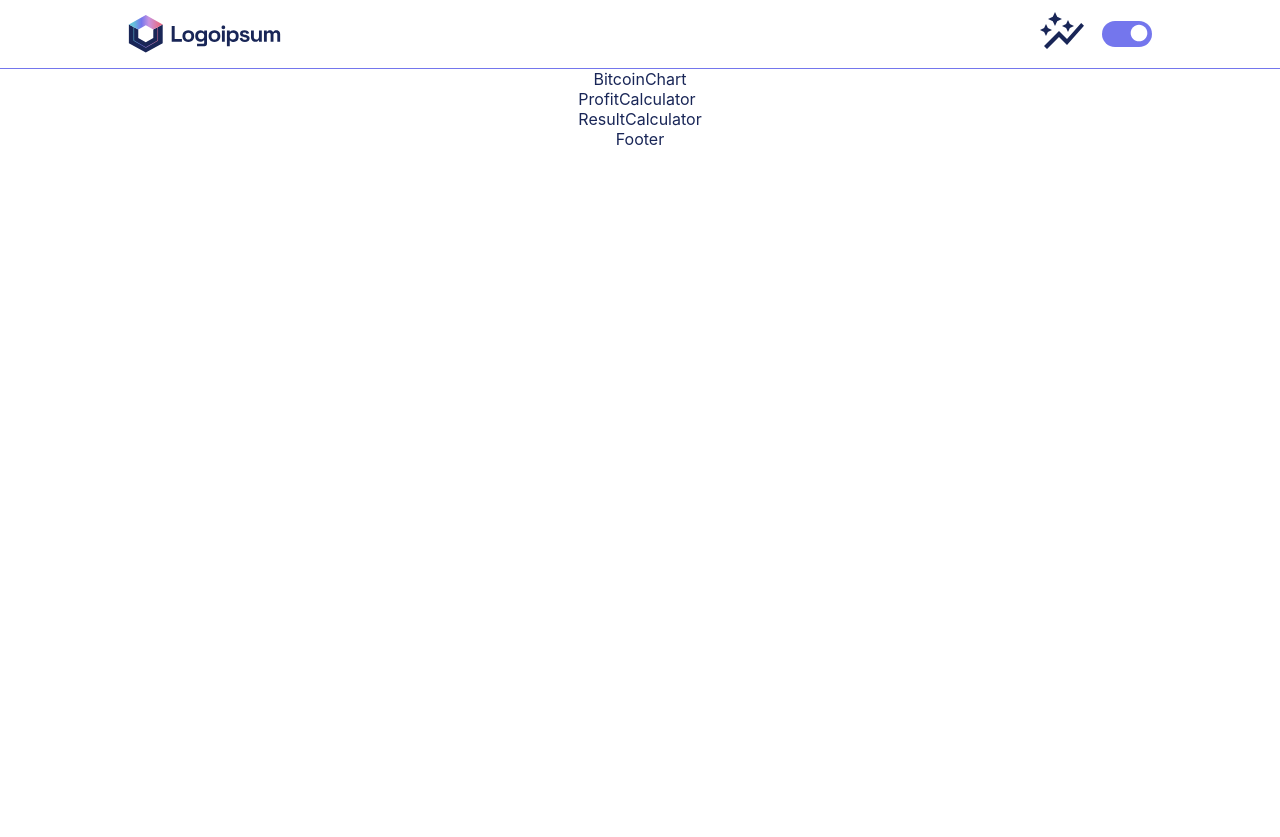
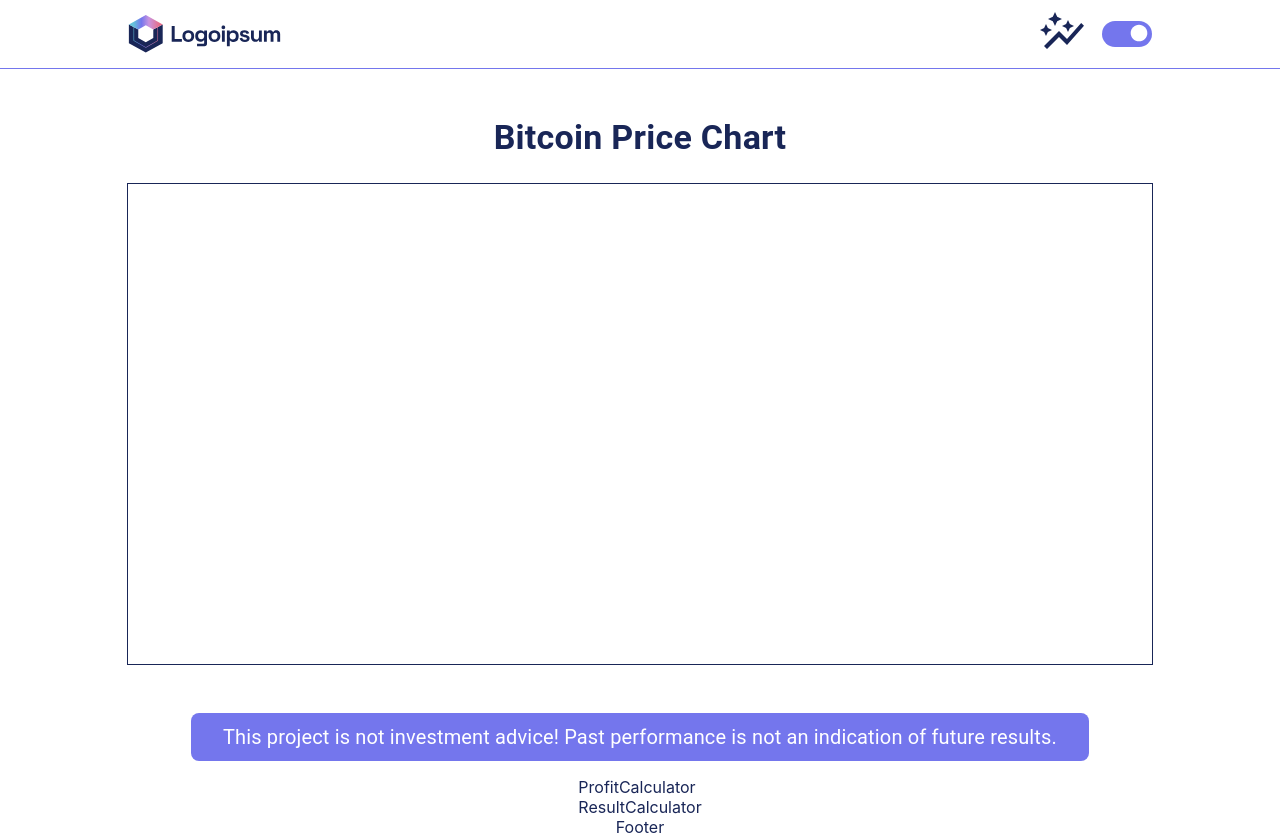
Before and after one commit to karenhirayama/bitcoin-tracker-react, a React (Create React App) app: page / in a window 1280 px wide. Before the commit the page ends 800 px from the top, so only its background shows below. Built offline with nearby package versions, Linux system fonts and the light colour scheme.

Commit message:
Finish the basic design at the BitcoinChart component

```diff
--- a/src/components/BitcoinChart/BitcoinChart.tsx
+++ b/src/components/BitcoinChart/BitcoinChart.tsx
@@ -1,7 +1,52 @@
+import { Box, Typography } from '@mui/material'
 import React from 'react'
 
 export const BitcoinChart = () => {
   return (
-    <div>BitcoinChart</div>
+    <Box
+      sx={{
+        display: 'flex',
+        width: '100%',
+        alignItems: 'center',
+        justifyContent: 'center'
+      }}
+    >
+      <Box
+        sx={{
+          display: 'flex',
+          flexDirection: 'column',
+          alignItems: 'center',
+          width: '80%',
+        }}
+      >
+        <Typography variant='h4' mt={6} mb={3}
+          sx={{
+            fontWeight: 700
+          }}
+        >
+          Bitcoin Price Chart
+        </Typography>
+        <Box
+          sx={{
+            border: '1px solid',
+            width: '100%',
+            height: 480,
+          }}
+        >
+          {/* Chart */}
+        </Box>
+        <Typography variant='h6' mt={6} mb={2}
+          sx={{
+            fontWeight: 400,
+            backgroundColor: '#7476ED',
+            color: '#FFF',
+            borderRadius: 2
+          }}
+          pt={1} pr={4} pb={1} pl={4}
+        >
+          This project is not investment advice! Past performance is not an indication of future results.
+        </Typography>
+      </Box>
+    </Box>
   )
 }
```
